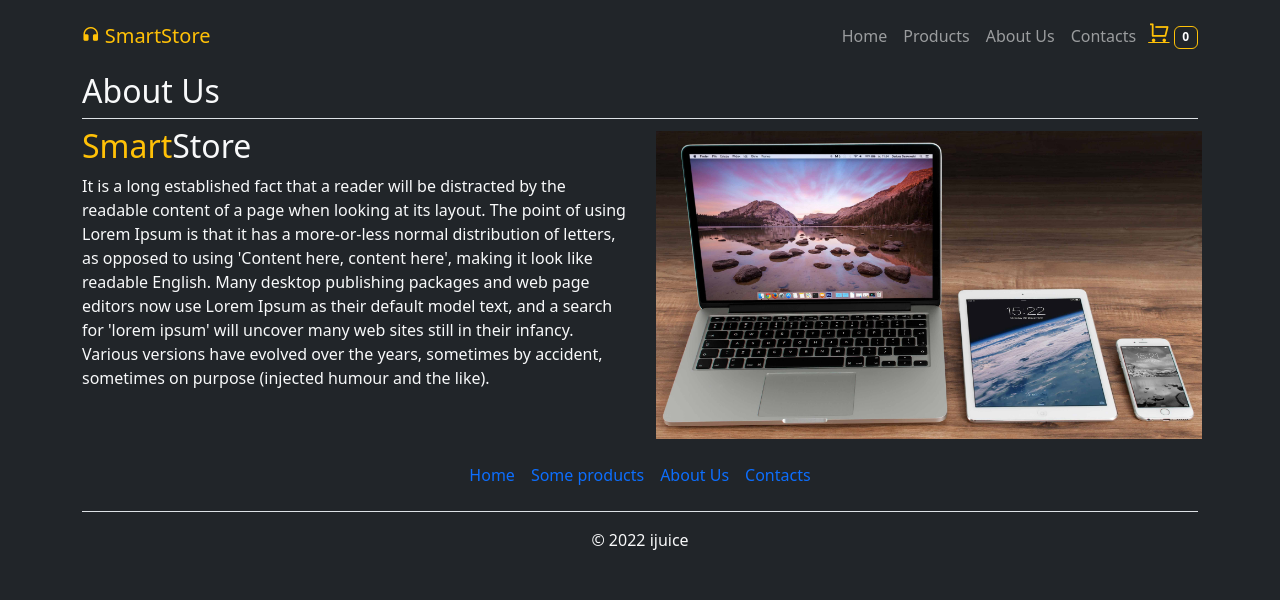
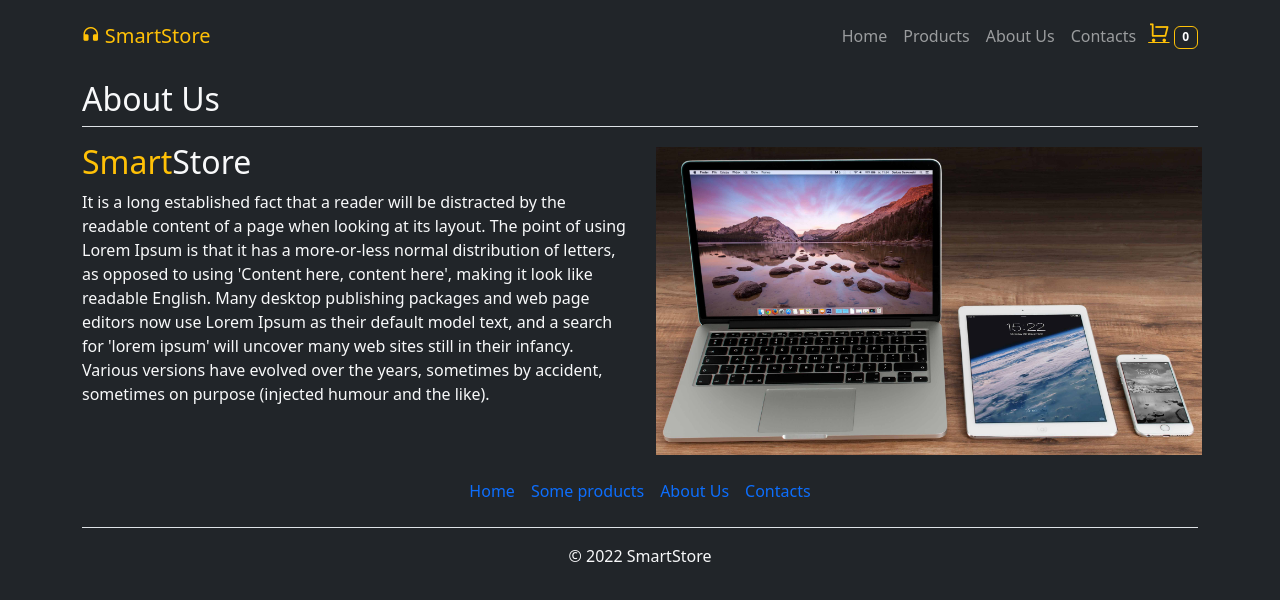
Before and after one commit to Volodymyr-Branets/final-project-cs50, a plain HTML site: page about.html in a window 1280 px wide. Drawn offline with nearby package versions, Linux system fonts and the light colour scheme.

Commit message:
Chanche copyrite info in every page

```diff
--- a/about.html
+++ b/about.html
@@ -25,11 +25,13 @@
     <main>
         <section>
             <div class="container text-center text-lg-start">
-                <h2 class="border-bottom pb-2">About Us</h2>
-                <div class="row row-cols-lg-2 row-cols-auto">
-                    <div class="col">
+                <h2 class="border-bottom py-2">About Us</h2>
+                <div class="row row-cols-lg-2 row-cols-auto pt-2">
+                    <div class="col align-content-between text-center text-lg-start">
                         <h2><span class="text-warning">Smart</span>Store</h2>
-                        <p>It is a long established fact that a reader will be distracted by the readable content of
+                        <p>It is a long established fact that a reader will be
+                            distracted
+                            by the readable content of
                             a
                             page
                             when looking at its
@@ -67,7 +69,7 @@
                         <li class="nav-item"><a href="about.html" class="nav-link px-2">About Us</a></li>
                         <li class="nav-item"><a href="contacts.html" class="nav-link px-2">Contacts</a></li>
                     </ul>
-                    <p class="text-center">© 2022 ijuice</p>
+                    <p class="text-center">© 2022 SmartStore</p>
                 </div>
             </div>
         </section>
--- a/js/navbar.js
+++ b/js/navbar.js
@@ -3,6 +3,7 @@ const head = document.querySelector('#head');
 let navbar = `
         <nav class="navbar navbar-expand-md bg-dark navbar-dark py-3">
             <div class="container">
+                <!-- Logo & Icon -->
                 <a href="index.html" class="navbar-brand text-warning logo"><span class="material-symbols-outlined">
                         <i class="ri-headphone-fill ri-sm"></i>
                     </span> SmartStore</a>
```
Also changed, not shown: contacts.html (+1 -1 lines), index.html (+1 -1 lines), products.html (+1 -1 lines).
